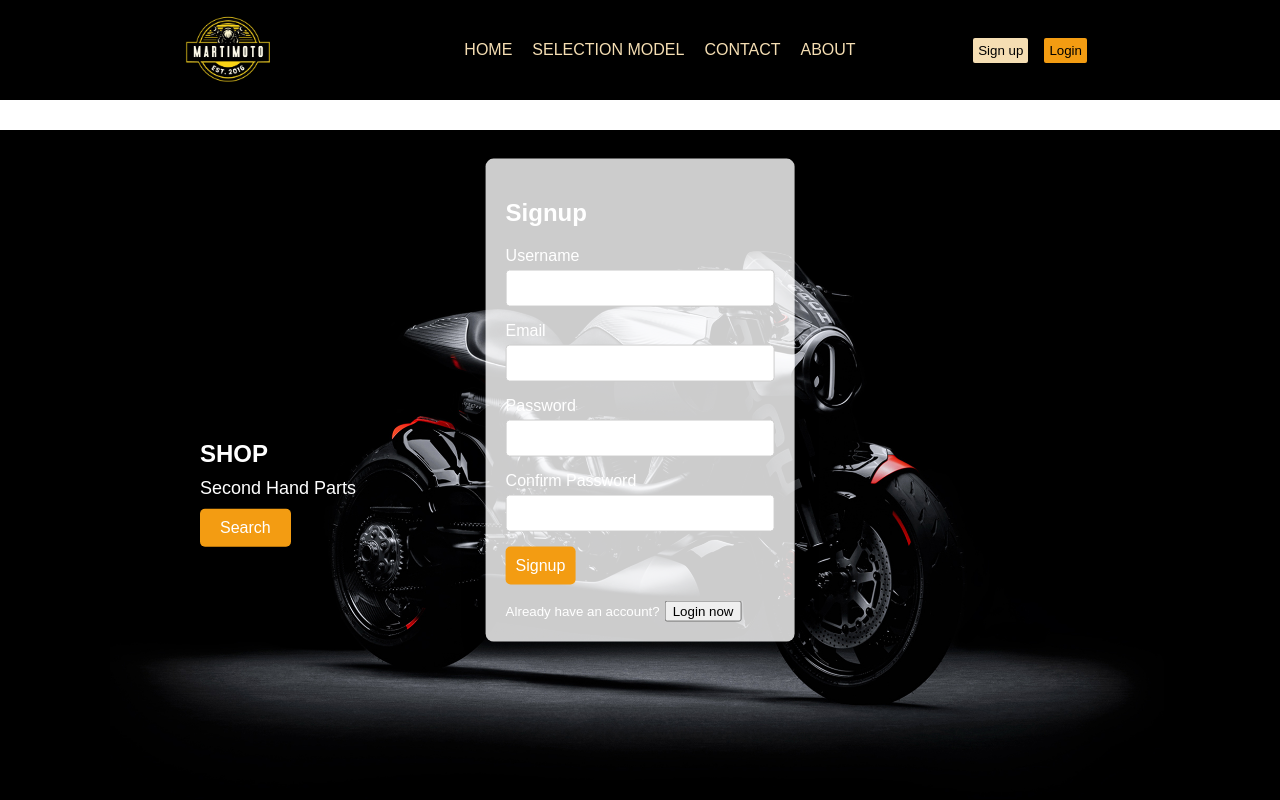
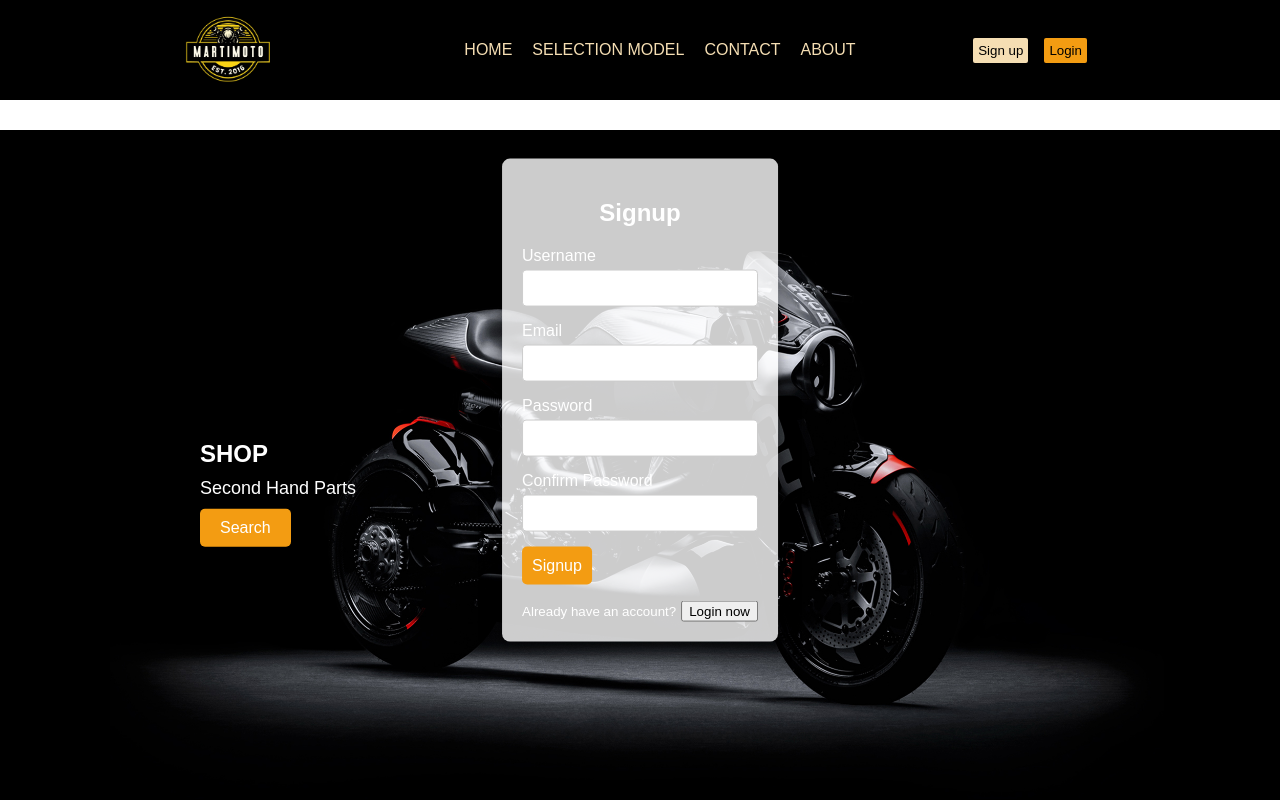
Before and after one commit to dsimplichev/martimoto, a React (Create React App) app: page / in a window 1280 px wide. Both pictures are taken after a click on the button "Sign up". Shown: the top 800 px of the page. Built offline with nearby package versions, Linux system fonts and the light colour scheme.

Commit message:
working on styling register form

```diff
--- a/src/pages/register/register.css
+++ b/src/pages/register/register.css
@@ -25,6 +25,8 @@
 
 h2 {
     margin-bottom: 20px;
+    display: flex;
+    justify-content: center;
 }
 
 label {
@@ -51,6 +53,8 @@ input[type="password"] {
     border-radius: 5px;
     cursor: pointer;
     font-size: 16px;
+    display: flex;
+    justify-content: center;
 }
 
 .btn__register:hover {
```
